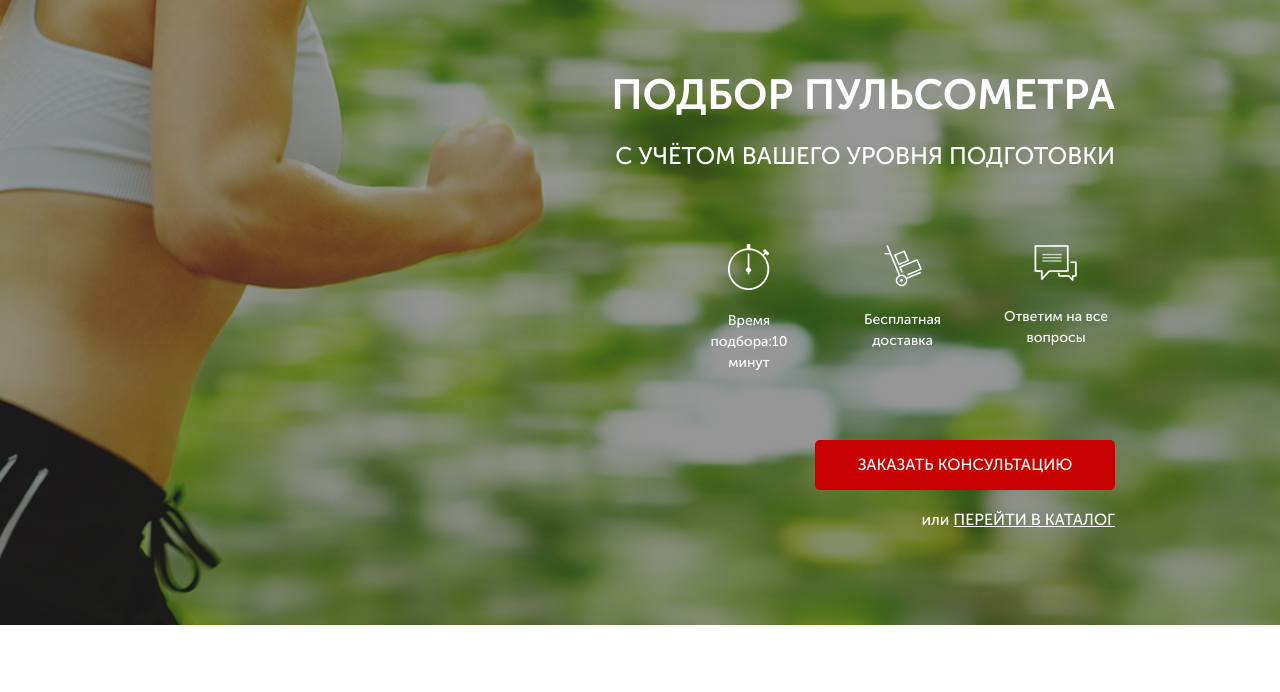
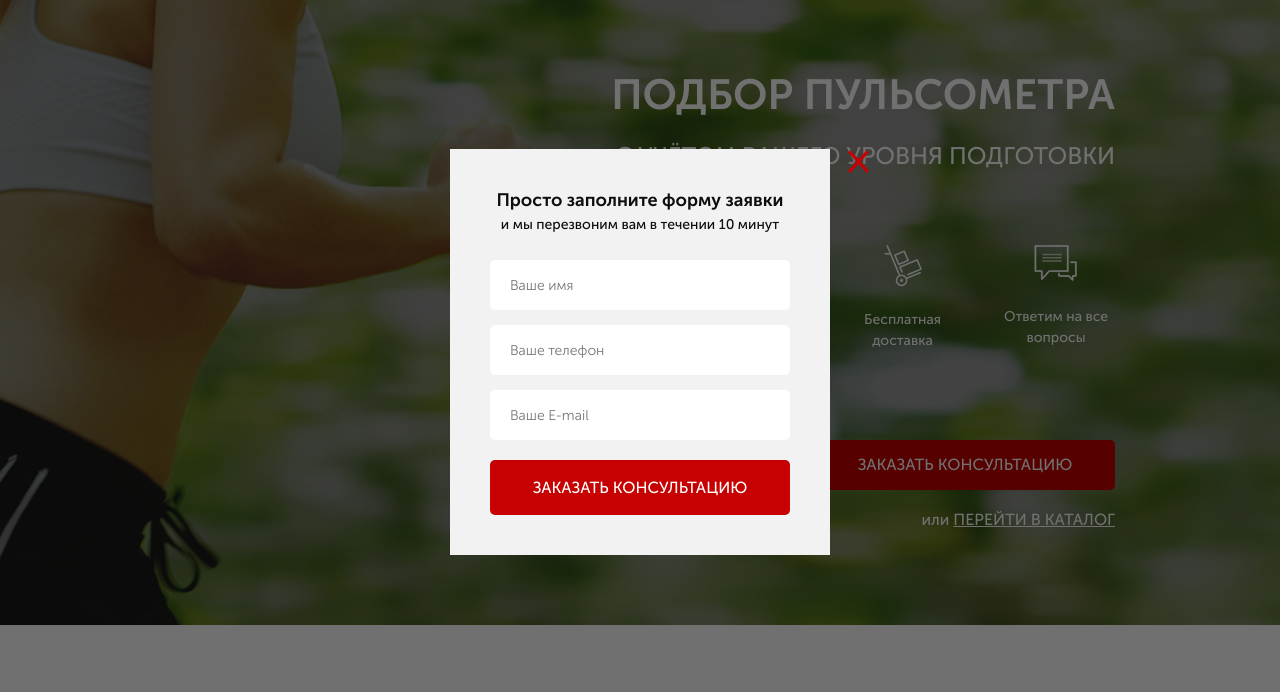
Before and after one commit to udutpetja/Pulse, a website: page src/index.html in a window 1280 px wide. Both pictures are taken after a click on the button "ЗАКАЗАТЬ ЗВОНОК". Shown: the part 94-786 px from the top of the page. Drawn offline with nearby package versions, Linux system fonts and the light colour scheme; files whose address does not match are found by name.

Commit message:
add modal windows

```diff
--- a/src/index.html
+++ b/src/index.html
@@ -23,7 +23,7 @@
             </div>
             <div class="header_contacts">
                 <a href="tel:+74999228974" class="header__phone">+7 (499) 922-89-74</a>
-                <button class="button">заказать звонок</button>
+                <button data-modal="consultation" class="button">заказать звонок</button>
             </div>
         </header>
         <div class="promo__wrapper">
@@ -37,7 +37,7 @@
                 <div class="promo__icon">
                     <img src="icon/messages_icon.png" alt="messages">Ответим на все вопросы</div>
             </div>
-            <button class="button button_main">заказать кОНСУЛЬТАЦИЮ</button>
+            <button data-modal="consultation" class="button button_main">заказать кОНСУЛЬТАЦИЮ</button>
             <div class="promo__link">или <a href="#">перейти в каталог</a></div>
         </div>
     </div>
@@ -174,7 +174,7 @@
                     <div class="catalog-item__wrapper">
                         <div class="catalog-item__content catalog-item__content_active">
                             <img src="img/clock/polar_2.png" alt="" class="catalog-item__img">
-                            <div class="catalog-item__subtitle">Пульсометр FT1</div>
+                            <div class="catalog-item__subtitle">Пульсометр Suunto M2</div>
                             <div class="catalog-item__descr">Для первых шагов в тренировках, основанных на сердечном ритме</div>
                             <a href="#" class="catalog-item__link">ПОДРОБНЕЕ</a>
                         </div>
@@ -249,7 +249,7 @@
                     <div class="catalog-item__wrapper">
                         <div class="catalog-item__content catalog-item__content_active">
                             <img src="img/clock/polar_2.png" alt="" class="catalog-item__img">
-                            <div class="catalog-item__subtitle">Пульсометр FT1</div>
+                            <div class="catalog-item__subtitle">Пульсометр Suunto M2</div>
                             <div class="catalog-item__descr">Для первых шагов в тренировках, основанных на сердечном ритме</div>
                             <a href="#" class="catalog-item__link">ПОДРОБНЕЕ</a>
                         </div>
@@ -398,6 +398,43 @@
 
    </footer>
 
+   <div class="overlay">
+        <div class="modal" id="consultation">
+            <div class="modal__close">&times;</div> <!-- times це буде іконка закрити Х -->
+            <div class="modal__subtitle">Просто заполните форму заявки</div>
+            <div class="modal__descr">и мы перезвоним вам в течении 10 минут</div>
+            <form class="feed-form feed-form_mt25" action="#">
+                <input name="name" required placeholder="Ваше имя" type="text"> <!-- required це буде зірочка що потрібно заповнити! -->
+                <input name="phone" required placeholder="Ваше телефон" type="number"> <!-- !!!!обовязково повонно бути наме!!!! -->
+                <input name="email" required placeholder="Ваше E-mail" type="email"> <!-- placeholder це щоб в інпуті писало ведіт дані імя ітд -->
+                <!-- <input type="submit" value="заказать конс"> value це обєм який він тримає submit це одна із кнопок для відправки інфи -->
+                <!-- <input type="reset"> це скидає форму з даними но ноль -->
+                <button class="button button_submit">заказать консультацию</button>
+            </form>
+        </div>
+        <div class="modal" id="order">
+            <div class="modal__close">&times;</div> <!-- times це буде іконка закрити Х -->
+            <div class="modal__subtitle">Ваш заказ:</div>
+            <div class="modal__descr">Пульсометр Polar FT1</div>
+            <form class="feed-form feed-form_mt25" action="#">
+                <input name="name" required placeholder="Ваше имя" type="text"> <!-- required це буде зірочка що потрібно заповнити! -->
+                <input name="phone" required placeholder="Ваше телефон" type="number"> <!-- !!!!обовязково повонно бути наме!!!! -->
+                <input name="email" required placeholder="Ваше E-mail" type="email"> <!-- placeholder це щоб в інпуті писало ведіт дані імя ітд -->
+                <!-- <input type="submit" value="заказать конс"> value це обєм який він тримає submit це одна із кнопок для відправки інфи -->
+                <!-- <input type="reset"> це скидає форму з даними но ноль -->
+                <button class="button button_submit">купить</button>
+            </form>
+        </div>
+        <div class="modal modal_mini" id="thanks">
+            <div class="modal__close">&times;</div> <!-- times це буде іконка закрити Х -->
+            <div class="modal__subtitle">Спасибо за вашу заявку!</div>
+            <div class="modal__descr">Наш менеджер свяжется с вами в ближайшее время!</div>
+            </form>
+        </div>
+
+   </div>
+
+
     <script type="text/javascript" src="https://code.jquery.com/jquery-1.11.0.min.js"></script>
     <script type="text/javascript" src="https://code.jquery.com/jquery-migrate-1.2.1.min.js"></script>
     <script src="js/slick.min.js"></script>
--- a/src/js/script.js
+++ b/src/js/script.js
@@ -36,4 +36,23 @@ $(document).ready(function(){
 
     toggleSlide('.catalog-item__link');
     toggleSlide('.catalog-item__back');
+
+    // Modal
+
+    /* щоб зявлялось модальневікно при кліці на кнопку */
+    $('[data-modal=consultation]').on('click', function() {
+        $('.overlay, #consultation').fadeIn('slow');
+    });
+    /* щоб закривалось вікно при кліці на іконку Х */
+    $('.modal__close').on('click', function() {
+        $('.overlay, #consultation, #thanks, #order').fadeOut('slow');
+    });
+    /* щоб зявлялось модальне вікно купити годиник та змінювалась назва товара*/
+
+    $('.button_mini').each(function(i) {
+        $(this).on('click', function() {
+            $('#order .modal__descr').text($('.catalog-item__subtitle').eq(i).text()); /* це для назви товара */
+            $('.overlay, #order').fadeIn('slow');
+        })
+    });
 });
--- a/src/sass/blocks/_forms.scss
+++ b/src/sass/blocks/_forms.scss
@@ -17,4 +17,7 @@
             margin-bottom: 20px;
         }
     }
+    &_mt25{ /* це модифікатор для вистоди в модальних вікнах */
+        margin-top: 25px;
+    }
 }
--- /dev/null
+++ b/src/sass/blocks/_modal.scss
@@ -0,0 +1,47 @@
+.overlay{
+    display: none;
+    position: fixed;
+    width: 100%;
+    height: 100%;
+    top: 0;
+    background-color: rgba($color: #000000, $alpha: 0.56)
+}
+
+.modal{
+    position: absolute;
+    top: 5%;
+    left: 50%;
+    transform: translate(-50%, 50%);
+    width: 380px;
+    min-height: 400px;
+    background-color: #f2f2f2;
+    padding: 38px 40px 40px 40px;
+    &__close{ /* ітем стелізуємо як текст */
+        position: absolute;
+        top: 0;
+        right: -40px;
+        font-size: 40px;
+        line-height: 21px;
+        color: $main-color;
+        cursor: pointer;
+    }
+    &__subtitle{
+        text-align: center;
+        font-weight: 700;
+        font-size: 18px;
+        color: #0D0D0D;
+    }
+    &__descr{
+        text-align: center;
+        font-size: 14px;
+        font-weight: 500;
+        color: #0D0D0D;
+    }
+    &_mini{
+        min-height: 140px;
+    }
+}
+
+#consultation, #order, #thanks{
+    display: none;
+}
--- a/src/sass/style.scss
+++ b/src/sass/style.scss
@@ -18,3 +18,4 @@
 @import 'blocks/catalog';
 @import 'blocks/feadback';
 @import 'blocks/footer';
+@import 'blocks/modal';
```
Also changed, not shown: src/css/style.min.css.
